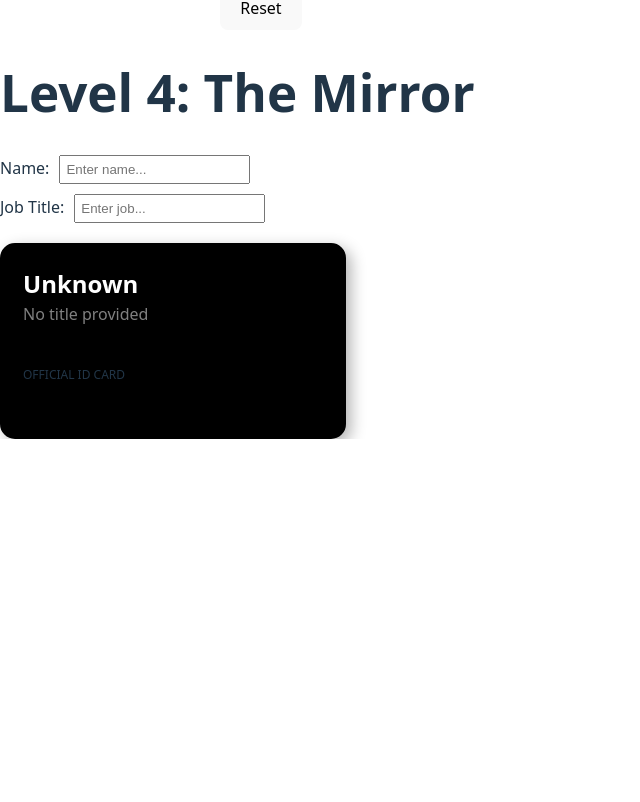
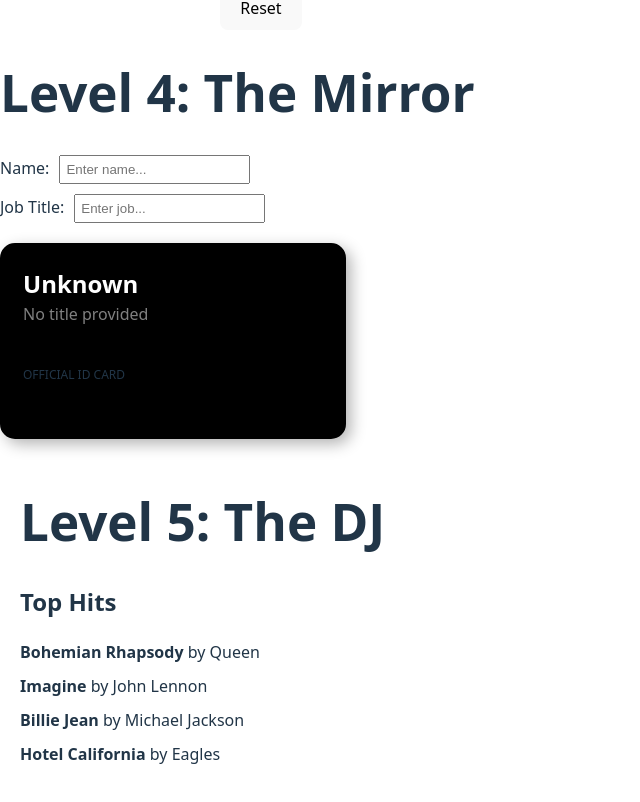
Before and after one commit to kiandavey/react-mastery-path, a React (Vite) app: page / in a window 1280 px wide. Shown: the part 910-1712 px from the top of the page, without its empty margins (0-640 px from the left). Before the commit the page ends 1349 px from the top, so only its background shows below. Built offline with nearby package versions, Linux system fonts and the light colour scheme.

Commit message:
Completed Level 5: The Playlist

```diff
--- a/src/App.jsx
+++ b/src/App.jsx
@@ -3,6 +3,7 @@
 import Level2 from './challenges/Level2-Spoiler'
 import Level3 from './challenges/Level3-Score'
 import Level4 from './challenges/Level4-Mirror'
+import Level5 from './challenges/Level5-Playlist'
 
 function App() {
   return (
@@ -11,6 +12,7 @@
       <Level2 />
       <Level3 />
       <Level4 />
+      <Level5 />
     </div>
   )
 }
--- /dev/null
+++ b/src/challenges/Level5-Playlist.jsx
@@ -0,0 +1,28 @@
+// src/challenges/Level5-Playlist.jsx
+
+export default function Level5() {
+  const songs = [
+    { id: 101, title: "Bohemian Rhapsody", artist: "Queen" },
+    { id: 102, title: "Imagine", artist: "John Lennon" },
+    { id: 103, title: "Billie Jean", artist: "Michael Jackson" },
+    { id: 104, title: "Hotel California", artist: "Eagles" }
+  ];
+
+  return (
+    <div style={{ padding: '20px' }}>
+      <h1>Level 5: The DJ</h1>
+
+      <h2>Top Hits</h2>
+
+      <ul style={{ listStyleType: 'none', padding: 0 }}>
+
+        {songs.map((song) => (
+          <li key={song.id} style={{ marginBottom: '10px' }}>
+            <strong>{song.title}</strong> by {song.artist}
+          </li>
+        ))}
+
+      </ul>
+    </div>
+  );
+}
```
